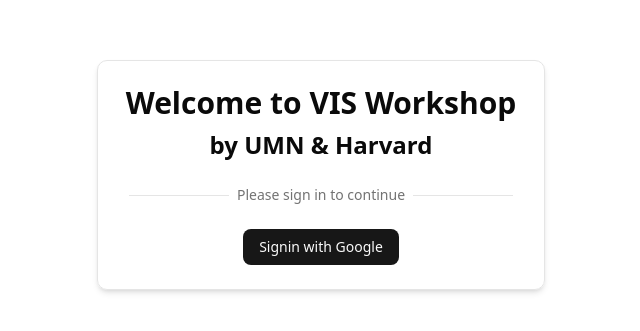
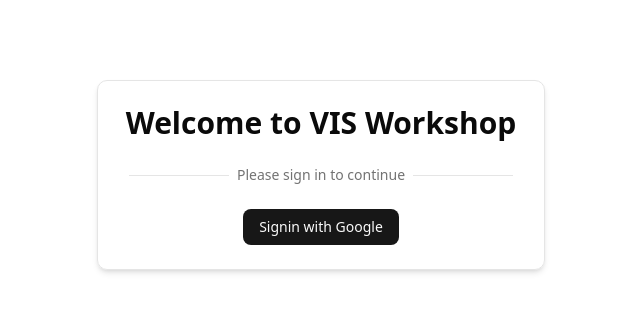
Before and after one commit to VISAgentChallenge/visagentchallenge.github.io, a Next.js app: page / in a window 1280 px wide. Shown: the part 225-556 px from the top of the page, without its empty margins (319-959 px from the left). Built offline with nearby package versions, Linux system fonts and the light colour scheme; no server answers.

Commit message:
patch: updated sign-in page

```diff
--- a/src/components/sign-in.tsx
+++ b/src/components/sign-in.tsx
@@ -9,7 +9,7 @@
         <div className="w-full max-w-md rounded-lg border p-6 shadow-md flex flex-col gap-6 justify-center items-center">
           <h1 className="font-bold text-3xl text-center flex flex-col gap-2">
             <div>{`Welcome to VIS Workshop`} </div>
-            <div className="text-2xl">{`by UMN & Harvard`} </div>
+            {/* <div className="text-2xl">{`by UMN & Harvard`} </div> */}
           </h1>
           <div className="flex flex-row gap-2 w-full items-center justify-center">
             <Separator className="max-w-1/4" />
```
